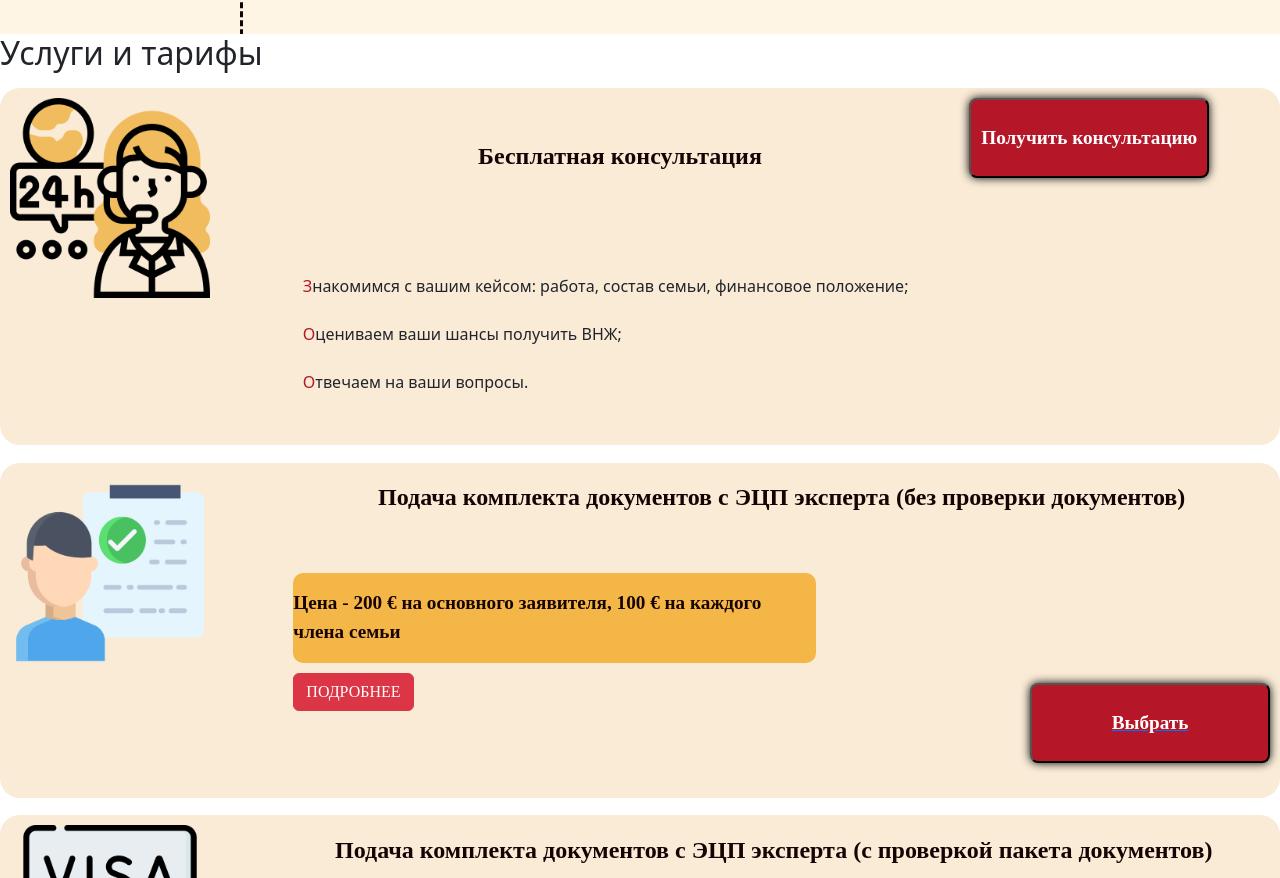
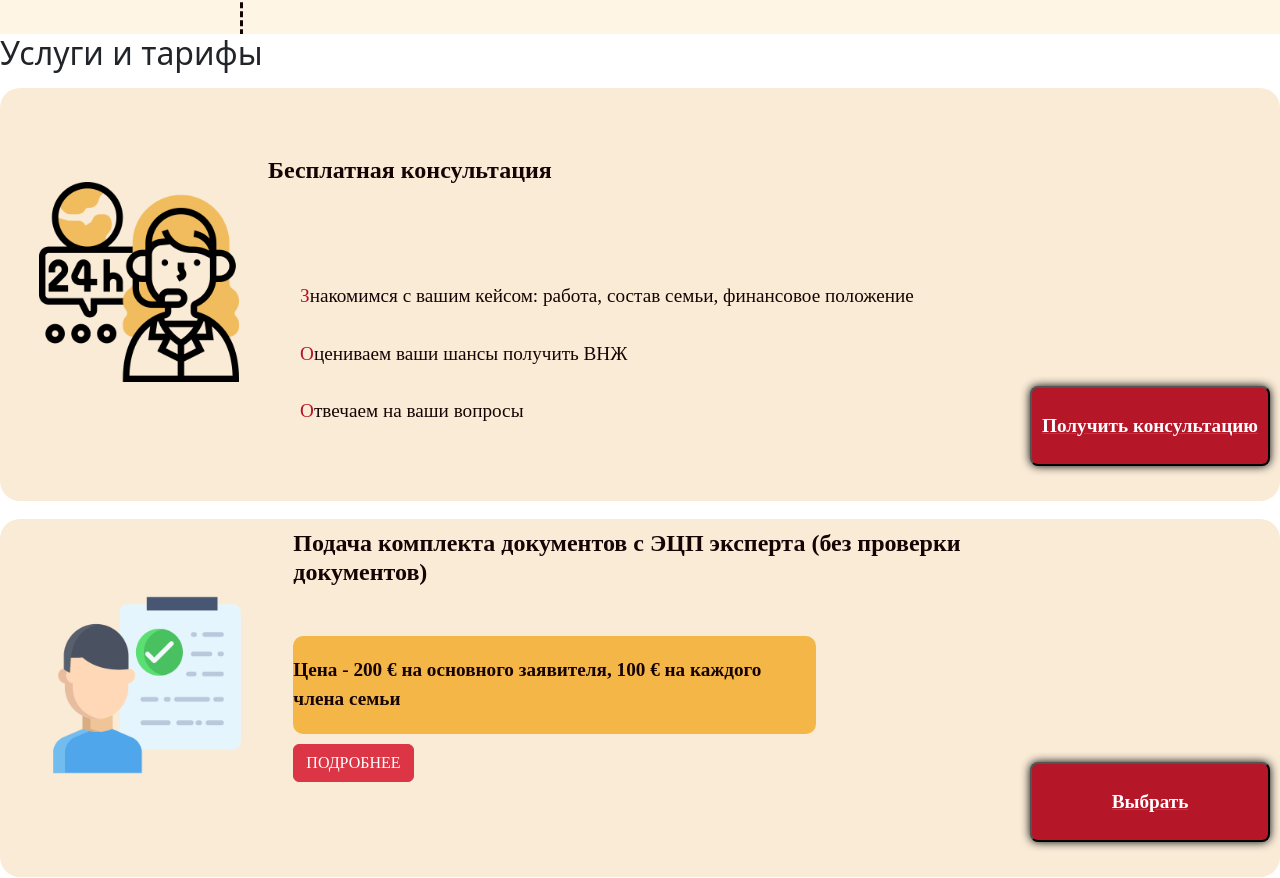
Before and after one commit to FayaAkh/Immigration-services-landing, a plain HTML site: page index.html in a window 1280 px wide. Shown: the part 3293-4171 px from the top of the page. Drawn offline with nearby package versions, Linux system fonts and the light colour scheme; a web font is replaced by a local one.

Commit message:
image adaptive

```diff
--- a/Assets/style/GlobalStyle/style.scss
+++ b/Assets/style/GlobalStyle/style.scss
@@ -326,7 +326,7 @@
   .products-block__free {
     min-height:200px;
     display: grid;
-    grid-template-columns: repeat(auto-fit, minmax(50px,auto));
+    grid-template-columns: repeat(auto-fit, minmax(100px,auto));
     grid-template-rows: 1fr 1fr;
     max-width: 100%;
     padding:10px 10px 35px 10px;
@@ -336,6 +336,10 @@
     .products-block__img_free{
       grid-row: 1/3;
       grid-column: 1/2;
+      display: flex;
+      justify-content: center;
+      align-items: center;
+      object-fit: contain;
       .image{
         max-width: 200px;
         max-height: 200px;
@@ -345,7 +349,7 @@
       grid-row: 1/2;
       grid-column: 2/3;
       display: flex;
-      justify-content: center;
+      justify-content:start;
       align-items: center;
       @include text (1.5rem, 800);
     margin-bottom: 2.5rem;
@@ -361,7 +365,16 @@
       grid-row:2/3;
       grid-column: 2/3;
       list-style-type: none;
-      margin-top: 20px;
+      margin-top: 0;
+      @include text (1.2rem, 400);
+      margin-bottom: 2.5rem;
+      @media (max-width: $breakpoint_md) {
+        @include text (1.3rem, 400);
+        margin-bottom: 2rem;
+      }
+      @media (max-width: $breakpoint_sm) {
+        margin-bottom: 1.5rem;
+      }
       span{
         color: #b51628;
       }
@@ -369,6 +382,7 @@
     .products-block__btn_free{
       grid-row:1/3;
       grid-column: 3/4;
+      display: flex;
       justify-content: end;
       align-items: end;
     }
@@ -381,10 +395,9 @@
       box-shadow: 0 0 10px black;
       border-radius: 0.5rem;
       line-height: 1.55;
-      grid-row:1/3;
-      grid-column: 3/4;
-      justify-content: end;
-      align-items: end;
+      display: flex;
+      justify-content: center;
+      align-items: center;
       &:hover {
         background: #f4b647;
     }
@@ -404,6 +417,9 @@
    .products-block__img {
           grid-row: 1/4;
           grid-column: 1/2;
+          display: flex;
+          justify-content: center;
+          align-items: center;
           .image{
             max-width: 200px;
             max-height: 200px;
@@ -414,7 +430,8 @@
     grid-column: 2/4;
     min-height: 50px;
     display: flex;
-    justify-content: center;
+    max-width: 50rem;
+    justify-content: start;
     align-items: center;
     @include text (1.5rem, 800);
       margin-bottom: 2.5rem;
--- a/index.html
+++ b/index.html
@@ -162,9 +162,9 @@
           </div>
         <h3 class="products-block__product-name products-block__product-name_free">Бесплатная консультация </h3>
         <ul class="products-block__list products-block__list_free">
-          <li><span>З</span>накомимся с вашим кейсом: работа, состав семьи, финансовое положение;</li><br>
-          <li><span>О</span>цениваем ваши шансы получить ВНЖ;</li><br>
-          <li><span>О</span>твечаем на ваши вопросы.</li>
+          <li><span>З</span>накомимся с вашим кейсом: работа, состав семьи, финансовое положение</li><br>
+          <li><span>О</span>цениваем ваши шансы получить ВНЖ</li><br>
+          <li><span>О</span>твечаем на ваши вопросы</li>
       </ul>
       <div class="products-block__btn products-block__btn_free">
        <a href="#">
```
Also changed, not shown: Assets/style/GlobalStyle/style.css, 1 other file.
